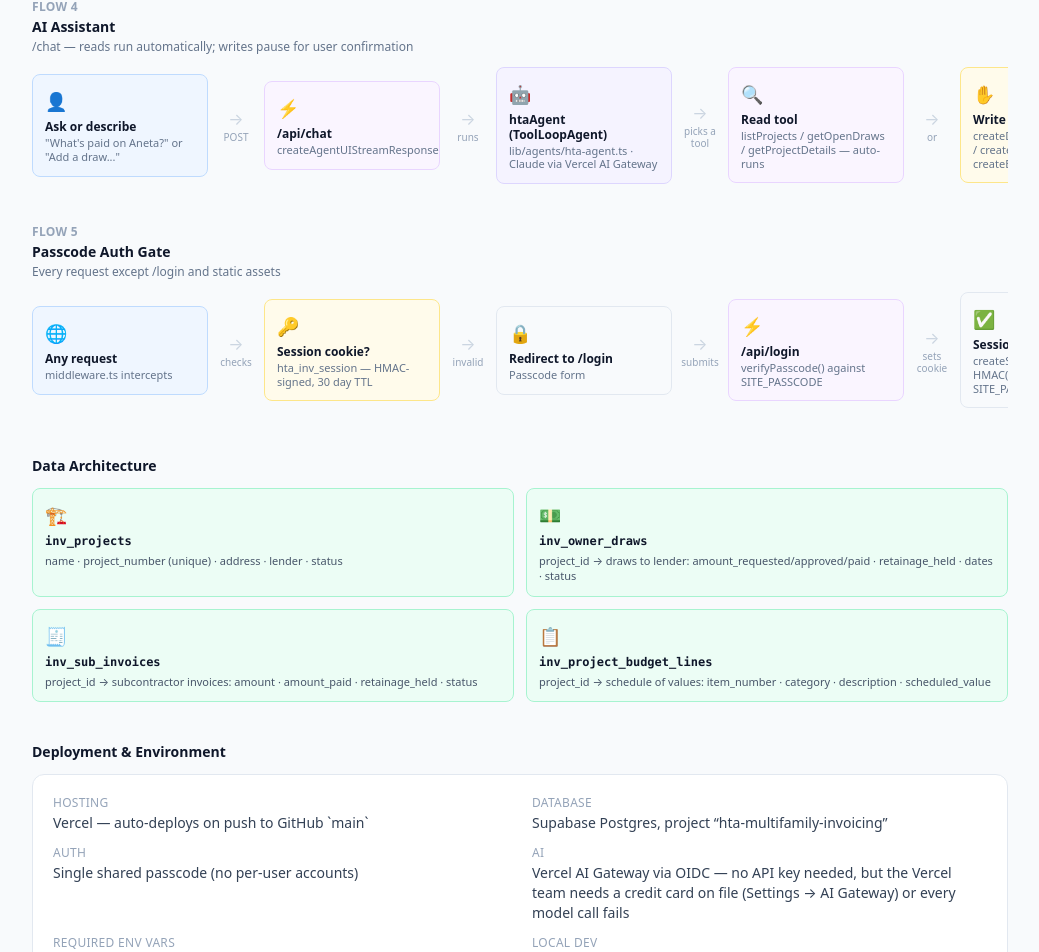
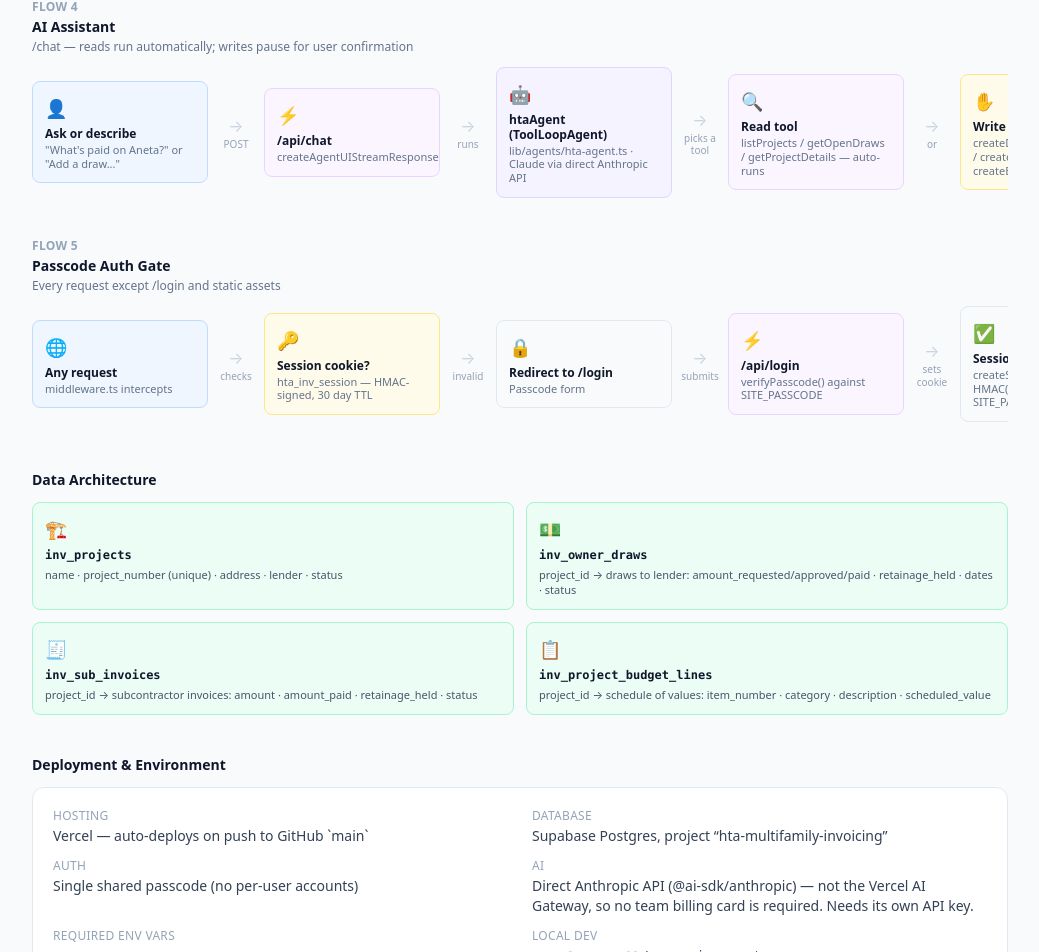
Before and after one commit to davidparada10/hta-invoicing-tracker, a Next.js app: page /workflow in a window 1280 px wide. Shown: the part 914-1866 px from the top of the page, without its empty margins (120-1159 px from the left). Built offline with nearby package versions, Linux system fonts and the light colour scheme.

Commit message:
Switch AI assistant from Vercel AI Gateway to direct Anthropic API
Avoids the Vercel team needing a credit card on file just to use the
gateway. Now requires its own ANTHROPIC_API_KEY env var instead.

```diff
--- a/app/workflow/page.tsx
+++ b/app/workflow/page.tsx
@@ -170,7 +170,7 @@ export default function WorkflowPage() {
           steps={[
             { icon: "👤", title: "Ask or describe", detail: "\"What's paid on Aneta?\" or \"Add a draw...\"", category: "trigger", edgeLabel: "POST" },
             { icon: "⚡", title: "/api/chat", detail: "createAgentUIStreamResponse", category: "server", edgeLabel: "runs" },
-            { icon: "🤖", title: "htaAgent (ToolLoopAgent)", detail: "lib/agents/hta-agent.ts · Claude via Vercel AI Gateway", category: "ai", edgeLabel: "picks a tool" },
+            { icon: "🤖", title: "htaAgent (ToolLoopAgent)", detail: "lib/agents/hta-agent.ts · Claude via direct Anthropic API", category: "ai", edgeLabel: "picks a tool" },
             { icon: "🔍", title: "Read tool", detail: "listProjects / getOpenDraws / getProjectDetails — auto-runs", category: "server", edgeLabel: "or" },
             { icon: "✋", title: "Write tool proposed", detail: "createDraw / markDrawPaid / createSubInvoice / createBudgetLine", category: "decision", edgeLabel: "Confirm" },
             { icon: "🗄️", title: "Supabase write", detail: "Same tables as the manual forms use", category: "data", edgeLabel: "streams back" },
@@ -222,13 +222,14 @@ export default function WorkflowPage() {
             <Detail term="Database">Supabase Postgres, project &ldquo;hta-multifamily-invoicing&rdquo;</Detail>
             <Detail term="Auth">Single shared passcode (no per-user accounts)</Detail>
             <Detail term="AI">
-              Vercel AI Gateway via OIDC — no API key needed, but the Vercel team needs a
-              credit card on file (Settings → AI Gateway) or every model call fails
+              Direct Anthropic API (@ai-sdk/anthropic) — not the Vercel AI Gateway, so no
+              team billing card is required. Needs its own API key.
             </Detail>
             <Detail term="Required env vars">
               <code className="font-mono text-xs">NEXT_PUBLIC_SUPABASE_URL</code>,{" "}
               <code className="font-mono text-xs">NEXT_PUBLIC_SUPABASE_ANON_KEY</code>,{" "}
-              <code className="font-mono text-xs">SITE_PASSCODE</code>
+              <code className="font-mono text-xs">SITE_PASSCODE</code>,{" "}
+              <code className="font-mono text-xs">ANTHROPIC_API_KEY</code>
             </Detail>
             <Detail term="Local dev">
               <code className="font-mono text-xs">vercel env pull</code> (per-environment —
--- a/lib/agents/hta-agent.ts
+++ b/lib/agents/hta-agent.ts
@@ -1,4 +1,5 @@
 import { ToolLoopAgent, InferAgentUIMessage } from "ai";
+import { anthropic } from "@ai-sdk/anthropic";
 import { listProjectsTool, getOpenDrawsTool, getProjectDetailsTool } from "@/lib/tools/read-tools";
 import {
   createDrawTool,
@@ -8,7 +9,7 @@ import {
 } from "@/lib/tools/write-tools";
 
 export const htaAgent = new ToolLoopAgent({
-  model: "anthropic/claude-sonnet-5",
+  model: anthropic("claude-sonnet-5"),
   instructions: `You are the assistant built into HTA Construction's Multi-Family Invoice Tracker.
 
 This app tracks owner draws (invoices HTA submits to the lender/owner) across multifamily
--- a/package.json
+++ b/package.json
@@ -9,6 +9,7 @@
     "lint": "next lint"
   },
   "dependencies": {
+    "@ai-sdk/anthropic": "^4.0.42",
     "@ai-sdk/react": "^4.0.82",
     "@supabase/ssr": "^0.12.5",
     "@supabase/supabase-js": "^2.112.4",
```
Also changed, not shown: 1 other file (tests, documents, lock files or other folders).
